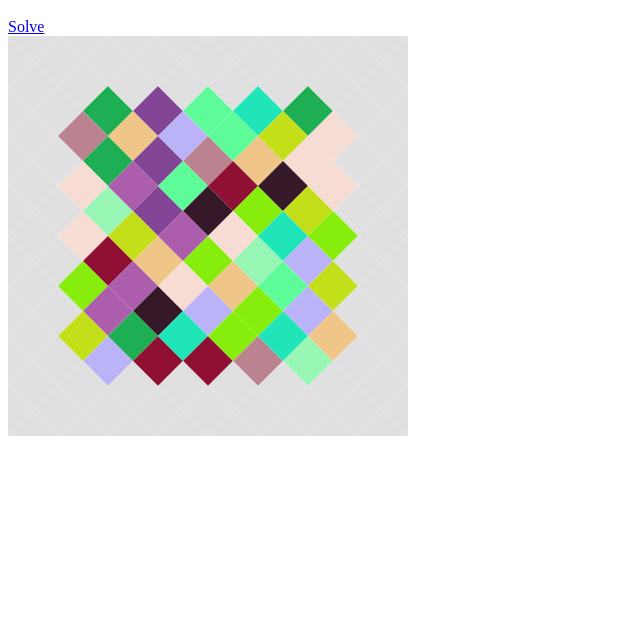
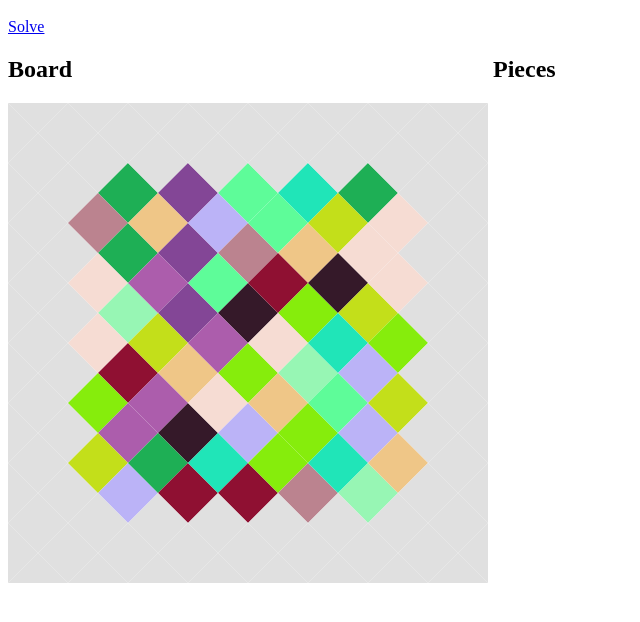
Before and after one commit to ajlopez/Eternity, a website: page samples/html/index.html in a window 1280 px wide. Shown: the part 48-670 px from the top of the page, without its empty margins (0-640 px from the left). Drawn offline with Linux system fonts and the light colour scheme.

Commit message:
Pieces in browser sample, WIP

```diff
--- a/samples/html/index.html
+++ b/samples/html/index.html
@@ -3,14 +3,25 @@
 <title>Eternity II Browser Sample</title>
 <script src="simpleboard.js"></script>
 <script src="../../lib/eternity.js"></script>
+<style>
+.canvas {
+    float: left;
+    margin-right: 5px;
+}
+</style>
 </head>
 <body>
 <h1>Eternity II Browser Sample</h1>
 <div>
 <a href="#" onclick="solvePuzzle();">Solve</a>
 </div>
-<div>
-<canvas id="mycanvas" width="400" height="400"/>
+<div class="canvas">
+<h2>Board</h2>
+<canvas id="mycanvas" width="480" height="480"/>
+</div>
+<div class="canvas">
+<h2>Pieces</h2>
+<canvas id="mycanvas2" width="480" height="480"/>
 </div>
 <script>
 
@@ -40,9 +51,6 @@ function shuffle(array) {
 function getRandomColor() {
     return Math.floor(Math.random() * 256);
 }
-
-var ncolors = 14;
-var colors = [];
 
 function generateColors(colors, ncolors) {
     colors[0] = [128+64+32, 128+64+32, 128+64+32];
@@ -89,13 +97,17 @@ function drawCell(ctx, x, y, width, height, piece) {
     ctx.fill();
 }
 
+var width = 8;
+var height = 8;
+var ncolors = 14;
+var colors = [];
+
 generateColors(colors, ncolors);
-var puzzle = eternity.createPuzzle(8, 8);
-var width = puzzle.getWidth();
-var height = puzzle.getHeight();
+var puzzle = eternity.createPuzzle(width, height);
 puzzle.generate(ncolors);
 
 var canvas = document.getElementById("mycanvas");
+var canvas2 = document.getElementById("mycanvas2");
 
 function drawPuzzle(canvas, puzzle) {
     var cwidth = canvas.width;
```
